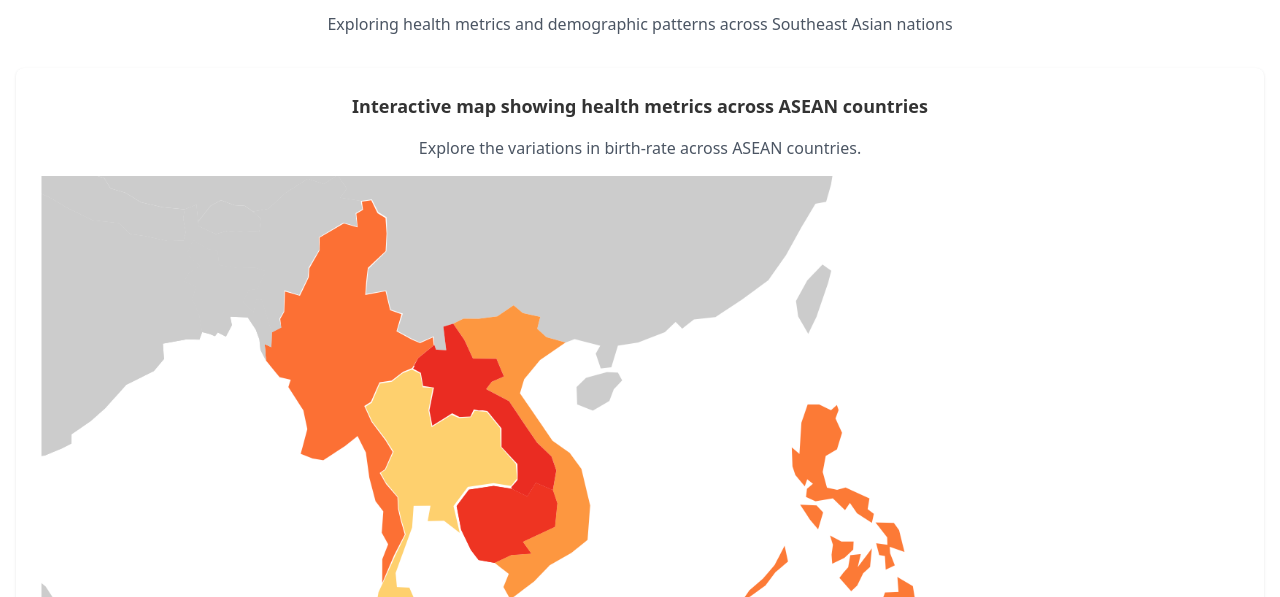
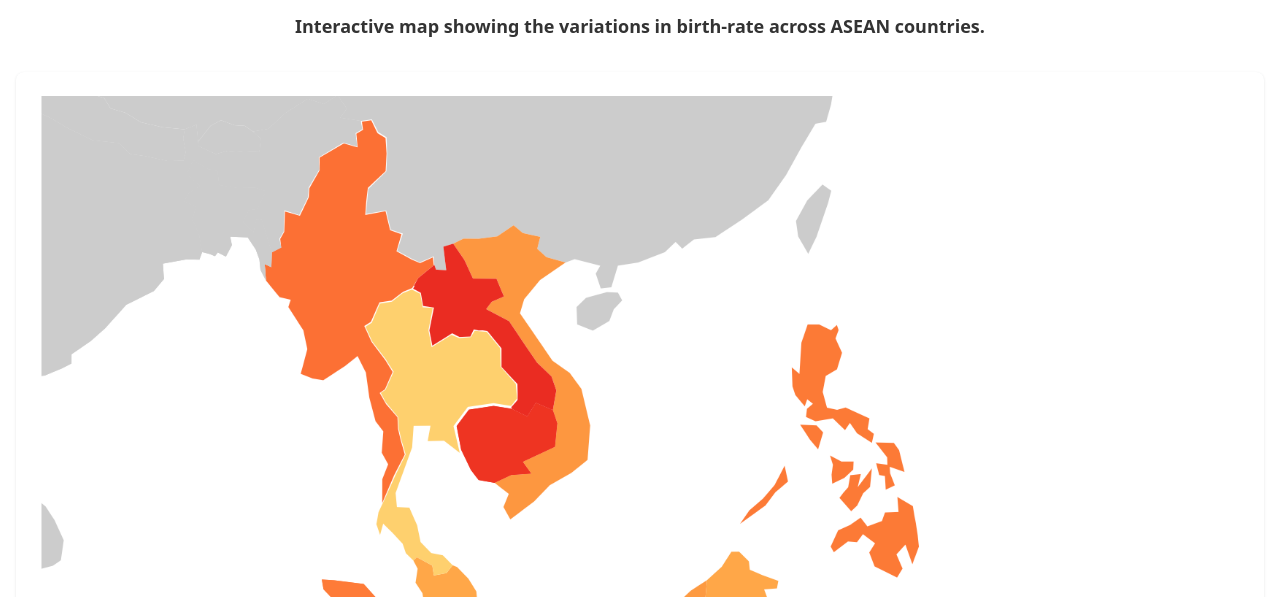
Before and after one commit to sharin-io/COS30045-DataVisualisation-Project, a plain HTML site: page index.html in a window 1280 px wide. Shown: the part 152-749 px from the top of the page. Drawn offline with nearby package versions, Linux system fonts and the light colour scheme.

Commit message:
update index.html

```diff
--- a/index.html
+++ b/index.html
@@ -52,26 +52,22 @@
             <div class="max-w-7xl mx-auto px-4">
                 <header class="text-center mb-8">
                     <h1 id="overview-title" class="text-3xl font-bold mb-4">ASEAN Health Visualization</h1>
-                    <p class="text-gray-600 max-w-2xl mx-auto">
-                        Exploring health metrics and demographic patterns across Southeast Asian nations
-                    </p>
+                    <h3 class="text-lg font-semibold mb-4">Interactive map showing the variations in birth-rate across
+                        ASEAN countries.
+                    </h3>
                 </header>
 
                 <!-- Interactive Map -->
                 <figure class="map-container mb-8" aria-label="ASEAN region map">
                     <a href="html/BirthRate.html">
                         <article class="visualization-card p-6 mt-6">
-                            <h3 class="text-lg font-semibold mb-4">Interactive map showing health metrics across ASEAN
-                                countries
-                            </h3>
-                            <p class="text-gray-600 mb-4">Explore the variations in birth-rate across ASEAN
-                                countries.</p>
                             <figure class="chart-container" aria-label="Life Expectancy Heatmap">
                                 <figcaption class="sr-only">Interactive map showing health metrics across ASEAN
                                     countries
                                 </figcaption>
                                 <img src="style/Map.png" alt="ASEAN region map showing health metrics"
                                     class="map-image">
+
                             </figure>
                         </article>
                     </a>
```
